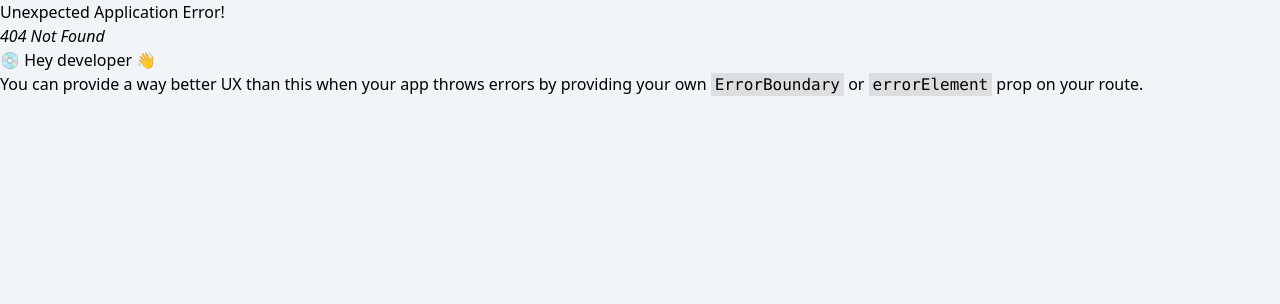
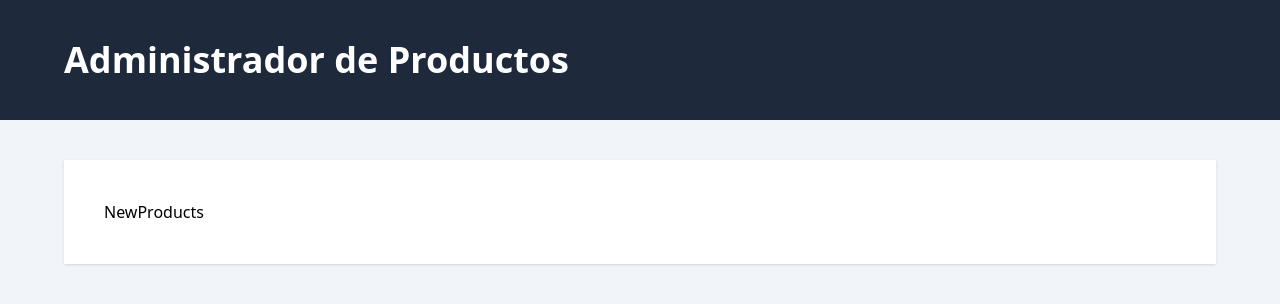
Before and after one commit to Walter-Daniel/FRONTEND-PERN-Project, a React (Vite) app: page /productos/nuevo in a window 1280 px wide. Before the commit this address had no page. Shown: the top 304 px of the page. Built offline with nearby package versions, Linux system fonts and the light colour scheme.

Commit message:
Se configuró el layout principal, se le dieron estilos

```diff
--- a/src/layout/Layout.tsx
+++ b/src/layout/Layout.tsx
@@ -1,6 +1,20 @@
+import { Outlet } from 'react-router-dom';
+
 
 export const Layout = () => {
   return (
-    <div>Desde Layout</div>
+    <>
+        <header className='bg-slate-800'>
+          <div className='mx-auto max-w-6xl py-10'>
+            <h1 className='text-4xl font-extrabold text-white'>
+              Administrador de Productos
+            </h1>
+          </div>
+        </header>
+        <main className='mt-10 mx-auto max-w-6xl p-10 bg-white shadow'>
+        <Outlet />
+
+        </main>
+    </>
   )
 }
--- a/src/router.tsx
+++ b/src/router.tsx
@@ -1,9 +1,20 @@
 import { createBrowserRouter } from 'react-router-dom';
 import { Layout } from './layout/Layout';
+import { NewProducts, Products } from './views';
 
 export const router = createBrowserRouter([
     {
         path: '/',
-        element: <Layout />
+        element: <Layout />,
+        children: [
+            {
+                index: true,
+                element: <Products />
+            },
+            {
+                path:'productos/nuevo',
+                element: <NewProducts />
+            }
+        ]
     }
 ])
--- /dev/null
+++ b/src/views/NewProducts.tsx
@@ -0,0 +1,7 @@
+import React from 'react';
+
+export const NewProducts = () => {
+  return (
+    <div>NewProducts</div>
+  )
+}
--- /dev/null
+++ b/src/views/Products.tsx
@@ -0,0 +1,7 @@
+import React from 'react';
+
+export const Products = () => {
+  return (
+    <div>Products</div>
+  )
+}
--- /dev/null
+++ b/src/views/index.ts
@@ -0,0 +1,2 @@
+export { NewProducts } from './NewProducts';
+export { Products } from './Products';
```
